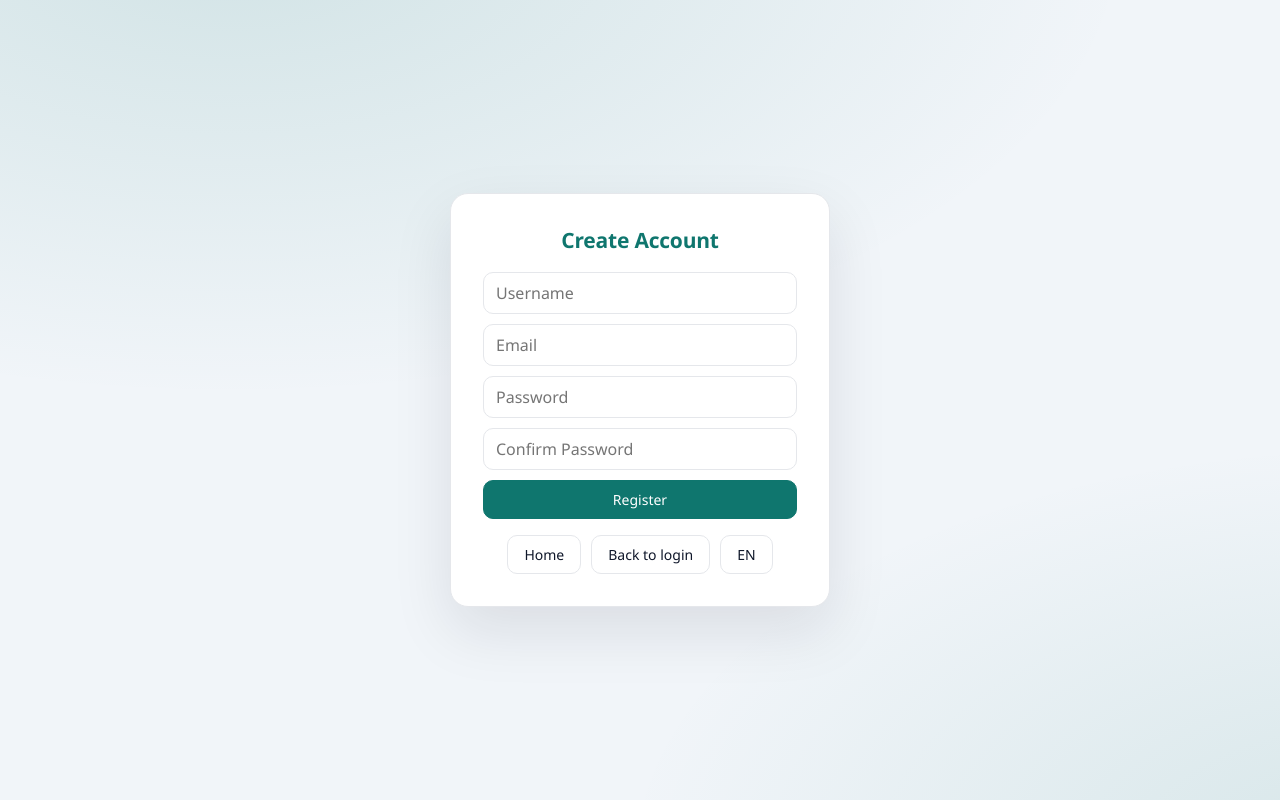
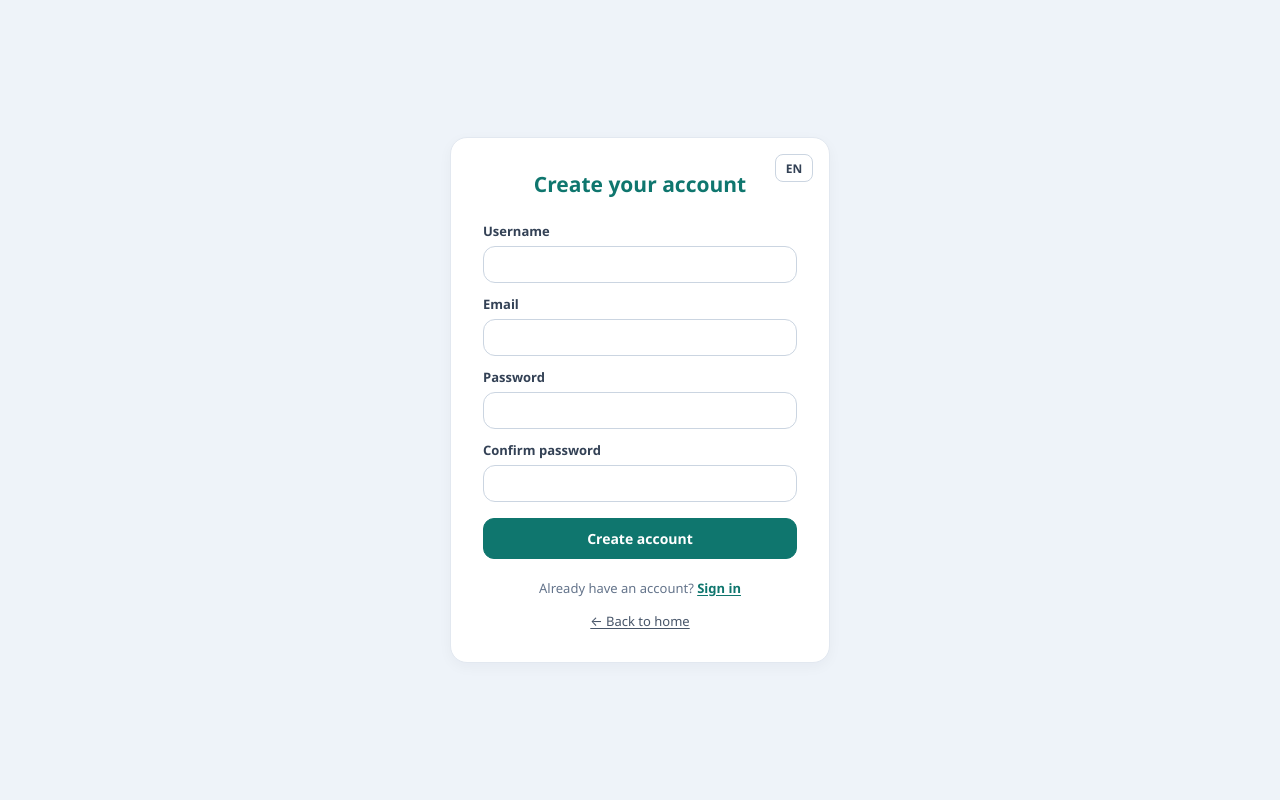
Before and after one commit to nshchepanskyi/Project_janglo-python-, a Django app: page /register/ in a window 1280 px wide. Run offline with Django 5.2, Linux system fonts and the light colour scheme.

Commit message:
Add registration page with form fields and language toggle; update styles and tests

```diff
--- a/hotel/l10n.py
+++ b/hotel/l10n.py
@@ -27,6 +27,11 @@ TRANSLATIONS = {
         "Email": "Email",
         "Confirm Password": "Підтвердіть пароль",
         "Create Account": "Створити акаунт",
+        "Create your account": "Створіть акаунт",
+        "Confirm password": "Підтвердіть пароль",
+        "Already have an account?": "Уже маєте акаунт?",
+        "Sign in": "Увійти",
+        "Switch language": "Змінити мову",
         "Register": "Зареєструватися",
         "Back to login": "Назад до входу",
         "Enter username": "Введіть ім'я користувача",
--- a/hotel/static/hotel/style.css
+++ b/hotel/static/hotel/style.css
@@ -103,6 +103,26 @@ h3{margin:20px 0 8px;font-size:15px}
 .login-utilities a:hover{color:#0f766e;text-decoration:underline}
 .login-card .msg{margin:0 0 14px}
 
+/* Registration page: scoped to Register so unrelated pages keep their styles. */
+.register-page{min-height:100vh;min-height:100svh;padding:16px;background:#eef3f9}
+.register-card{position:relative;width:100%;max-width:380px;padding:32px;background:#fff;border:1px solid #e2e8f0;border-radius:17px;box-shadow:0 4px 14px rgba(15,23,42,.04)}
+.register-card h1{margin:0 0 24px;padding:0 34px;color:#0f766e;font-size:21px;font-weight:700;letter-spacing:0;text-align:center}
+.register-language{position:absolute;top:16px;right:16px;display:inline-flex;min-width:38px;height:28px;align-items:center;justify-content:center;border:1px solid #cbd5e1;border-radius:8px;color:#334155;font-size:12px;font-weight:600;text-decoration:none}
+.register-language:hover{border-color:#0f766e;color:#0f766e}
+.register-card form{gap:12px}
+.register-field{display:flex;flex-direction:column;gap:6px}
+.register-field label{color:#334155;font-size:13px;font-weight:600}
+.register-field input{width:100%;height:37px;padding:7px 10px;border:1px solid #cbd5e1;border-radius:12px;background:#fff;color:#0f172a;font:inherit}
+.register-field input:focus-visible{outline:3px solid color-mix(in srgb,#0f766e 22%,transparent);outline-offset:1px;border-color:#0f766e}
+.register-submit{width:100%;height:41px;min-height:41px;margin-top:4px;border:1px solid #0f766e;border-radius:11px;background:#0f766e;color:#fff;font-weight:700;cursor:pointer}
+.register-submit:hover{border-color:#115e59;background:#115e59}
+.register-submit:focus-visible,.register-language:focus-visible,.register-login a:focus-visible,.register-home:focus-visible{outline:3px solid color-mix(in srgb,#0f766e 32%,transparent);outline-offset:3px}
+.register-login{margin:19px 0 0;text-align:center;color:var(--muted);font-size:13px;line-height:1.6}
+.register-login a,.register-home{color:#0f766e;text-decoration:underline;text-underline-offset:2px}
+.register-login a{font-weight:600}
+.register-home{display:block;width:max-content;max-width:100%;margin:13px auto 0;color:#475569;font-size:13px;text-align:center}
+.register-card .msg{margin:0 0 12px}
+
 @media(max-width:900px){
   .kpi-row,.kpi-row.two{grid-template-columns:repeat(2,1fr)}
   .grid-2{grid-template-columns:1fr}
@@ -122,6 +142,7 @@ h3{margin:20px 0 8px;font-size:15px}
   .room-grid{grid-template-columns:repeat(4,1fr)}
   .auth-card{width:100%;max-width:380px;padding:24px}
   .login-card{max-width:420px;padding:28px 24px}
+  .register-card{max-width:380px;padding:30px 24px 26px}
   .auth-actions{flex-wrap:wrap}
   .form-row{gap:8px}
 }
--- a/hotel/templates/hotel/register.html
+++ b/hotel/templates/hotel/register.html
@@ -1,23 +1,33 @@
 {% load tr_tags %}{% load static %}<!DOCTYPE html>
 <html lang="{{ lang }}" data-theme="{{ theme }}">
 <head><meta charset="utf-8"><meta name="viewport" content="width=device-width, initial-scale=1">
-<title>GrandStay — {% tr "Register" %}</title><link rel="icon" type="image/png" sizes="32x32" href="{% static 'hotel/favicon-32.png' %}?v=1"><link rel="icon" type="image/png" sizes="180x180" href="{% static 'hotel/favicon-180.png' %}?v=1"><link rel="shortcut icon" href="{% static 'hotel/favicon.ico' %}?v=1"><link rel="apple-touch-icon" sizes="180x180" href="{% static 'hotel/favicon-180.png' %}?v=1"><link rel="stylesheet" href="{% static 'hotel/style.css' %}?v=5"></head>
-<body class="auth-page">
-<div class="auth-card">
-  <h1>{% tr "Create Account" %}</h1>
-  {% if messages %}{% for m in messages %}<div class="msg {{ m.tags }}">{% tr m %}</div>{% endfor %}{% endif %}
+<title>GrandStay — {% tr "Register" %}</title><link rel="icon" type="image/png" sizes="32x32" href="{% static 'hotel/favicon-32.png' %}?v=1"><link rel="icon" type="image/png" sizes="180x180" href="{% static 'hotel/favicon-180.png' %}?v=1"><link rel="shortcut icon" href="{% static 'hotel/favicon.ico' %}?v=1"><link rel="apple-touch-icon" sizes="180x180" href="{% static 'hotel/favicon-180.png' %}?v=1"><link rel="stylesheet" href="{% static 'hotel/style.css' %}?v=7"></head>
+<body class="auth-page register-page">
+<main class="auth-card register-card">
+  <a class="register-language" href="{% url 'hotel:toggle_lang' %}" lang="{{ lang }}" aria-label="{% tr 'Switch language' %}">{{ lang|upper }}</a>
+  <h1>{% tr "Create your account" %}</h1>
+  {% if messages %}{% for m in messages %}<div class="msg {{ m.tags }}" role="alert">{% tr m %}</div>{% endfor %}{% endif %}
   <form method="post">{% csrf_token %}
-    <input name="username" placeholder="{% tr "Username" %}" required>
-    <input name="email" type="email" placeholder="{% tr "Email" %}" required>
-    <input name="password" type="password" placeholder="{% tr "Password" %}" required>
-    <input name="confirm" type="password" placeholder="{% tr "Confirm Password" %}" required>
-    <button class="btn primary" type="submit">{% tr "Register" %}</button>
+    <div class="register-field">
+      <label for="register-username">{% tr "Username" %}</label>
+      <input id="register-username" name="username" autocomplete="username" required>
+    </div>
+    <div class="register-field">
+      <label for="register-email">{% tr "Email" %}</label>
+      <input id="register-email" name="email" type="email" autocomplete="email" required>
+    </div>
+    <div class="register-field">
+      <label for="register-password">{% tr "Password" %}</label>
+      <input id="register-password" name="password" type="password" autocomplete="new-password" required>
+    </div>
+    <div class="register-field">
+      <label for="register-confirm">{% tr "Confirm password" %}</label>
+      <input id="register-confirm" name="confirm" type="password" autocomplete="new-password" required>
+    </div>
+    <button class="btn primary register-submit" type="submit">{% tr "Create account" %}</button>
   </form>
-  <div class="auth-actions">
-    <a class="btn ghost" href="{% url 'hotel:home' %}">{% tr "Home" %}</a>
-    <a class="btn ghost" href="{% url 'hotel:login' %}">{% tr "Back to login" %}</a>
-    <a class="btn ghost" href="{% url 'hotel:toggle_lang' %}">{{ lang|upper }}</a>
-  </div>
-</div>
+  <p class="register-login">{% tr "Already have an account?" %} <a href="{% url 'hotel:login' %}">{% tr "Sign in" %}</a></p>
+  <a class="register-home" href="{% url 'hotel:home' %}">← {% tr "Back to home" %}</a>
+</main>
 </body>
 </html>
```
Also changed, not shown: hotel/tests.py (+15 -0 lines).
